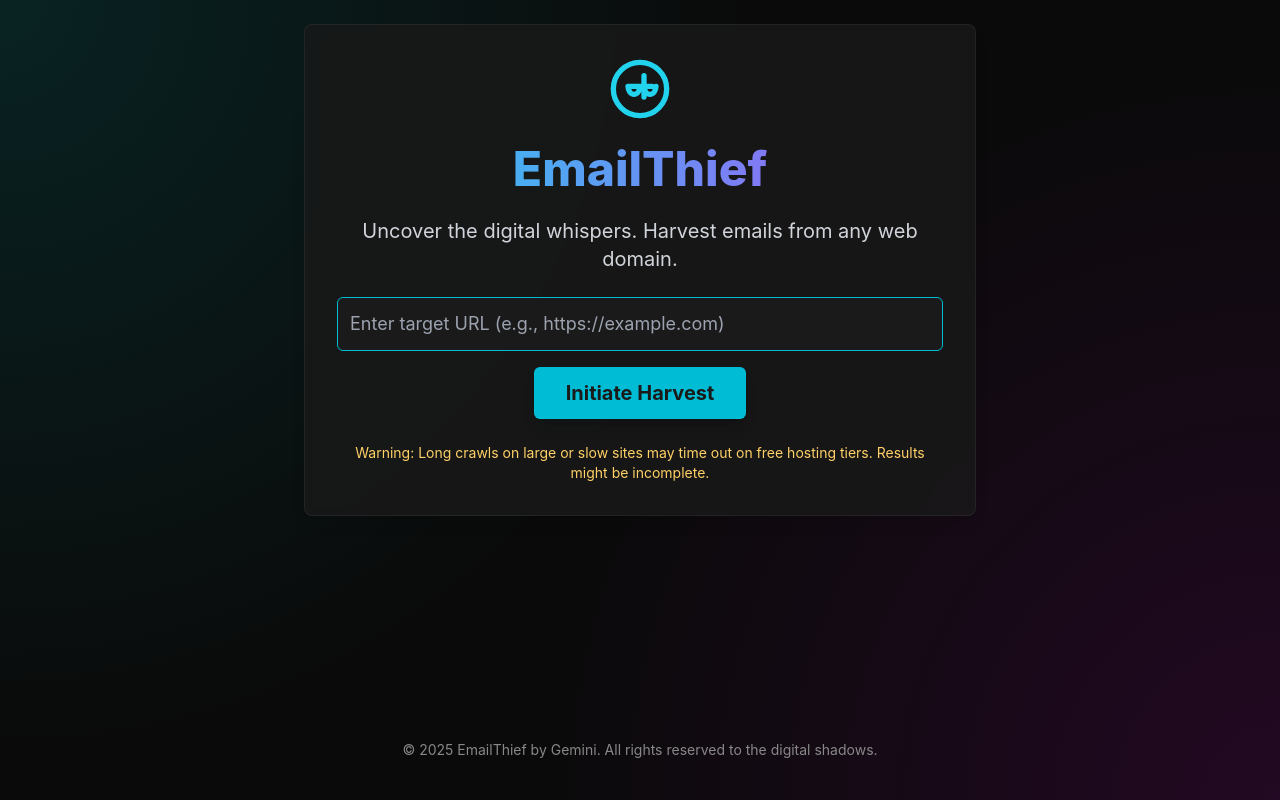
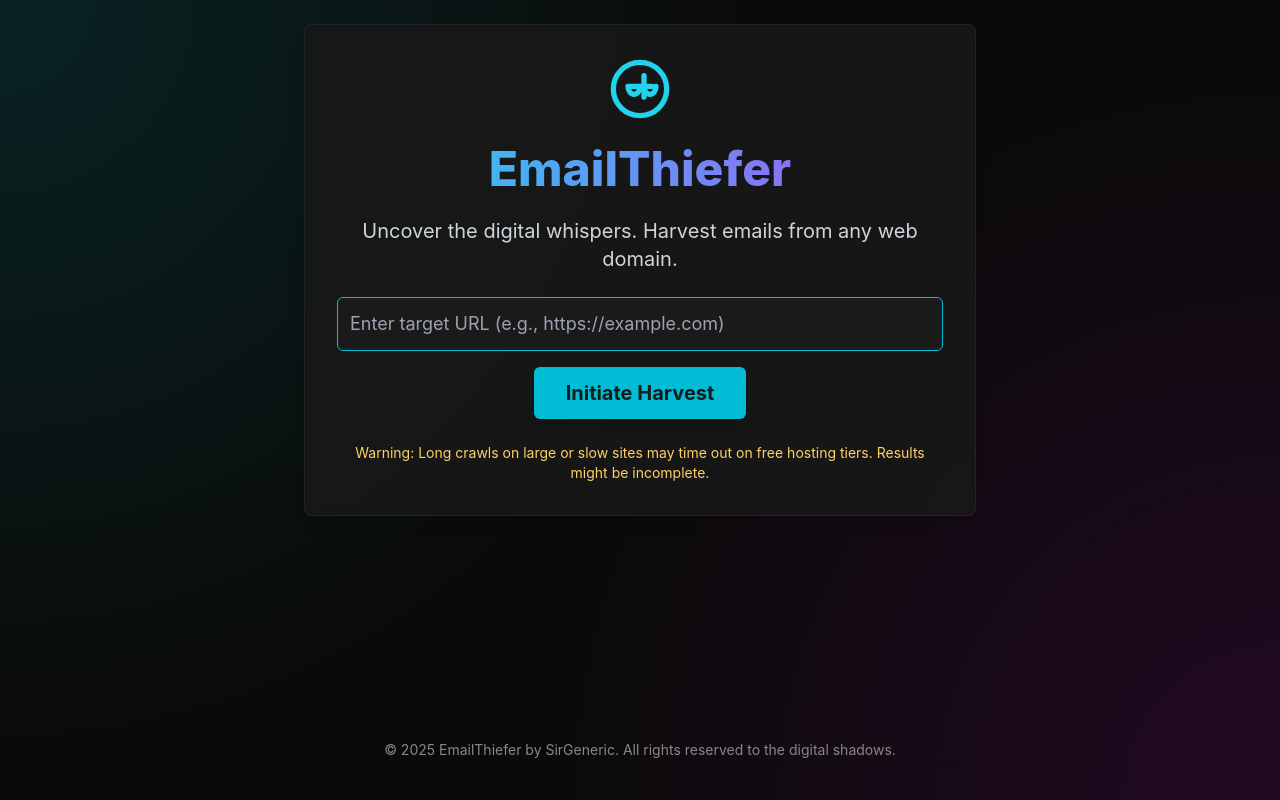
Before and after one commit to whoami-pantheon/EmailThieferDeployRender, a Flask app: page / in a window 1280 px wide. Run offline with Flask 3, Linux system fonts and the light colour scheme; some libraries are stand-ins or nearby versions.

Commit message:
Update index.html

```diff
--- a/templates/index.html
+++ b/templates/index.html
@@ -3,7 +3,7 @@
 <head>
     <meta charset="UTF-8">
     <meta name="viewport" content="width=device-width, initial-scale=1.0">
-    <title>EmailThief - Harvest Digital Gold</title>
+    <title>EmailThiefer - Harvest Digital Gold</title>
     <!-- Tailwind CSS CDN -->
     <script src="https://cdn.tailwindcss.com"></script>
     <style>
@@ -84,13 +84,13 @@
             </svg>
         </div>
         <h1 class="text-5xl font-extrabold text-transparent bg-clip-text bg-gradient-to-r from-cyan-400 to-purple-500 mb-4">
-            EmailThief
+            EmailThiefer
         </h1>
         <p class="text-xl text-gray-300">
             Uncover the digital whispers. Harvest emails from any web domain.
         </p>
 
-        <form id="harvestForm" action="/theif" method="post" class="flex flex-col items-center space-y-4">
+        <form id="harvestForm" action="/thief" method="post" class="flex flex-col items-center space-y-4">
             <input type="text" id="urlInput" name="url" placeholder="Enter target URL (e.g., https://example.com)" required
                    class="input-field w-full p-3 rounded-md text-lg focus:outline-none">
             <p id="urlError" class="error-message text-lg hidden"></p>
@@ -112,7 +112,7 @@
         </p>
     </div>
     <div class="footer mt-auto p-4 text-center text-sm">
-        <p>&copy; 2025 EmailThief by Gemini. All rights reserved to the digital shadows.</p>
+        <p>&copy; 2025 EmailThiefer by SirGeneric. All rights reserved to the digital shadows.</p>
     </div>
 
     <script>
```
